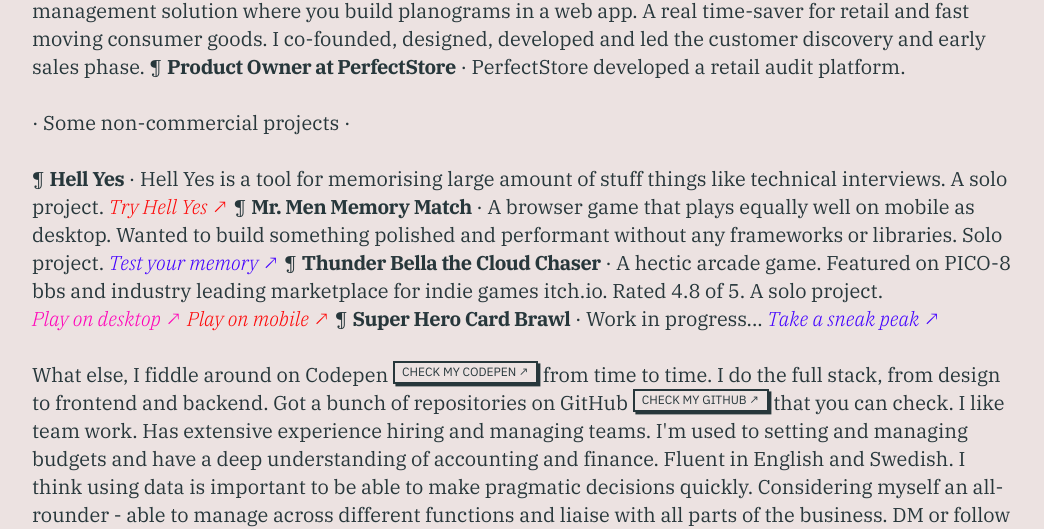
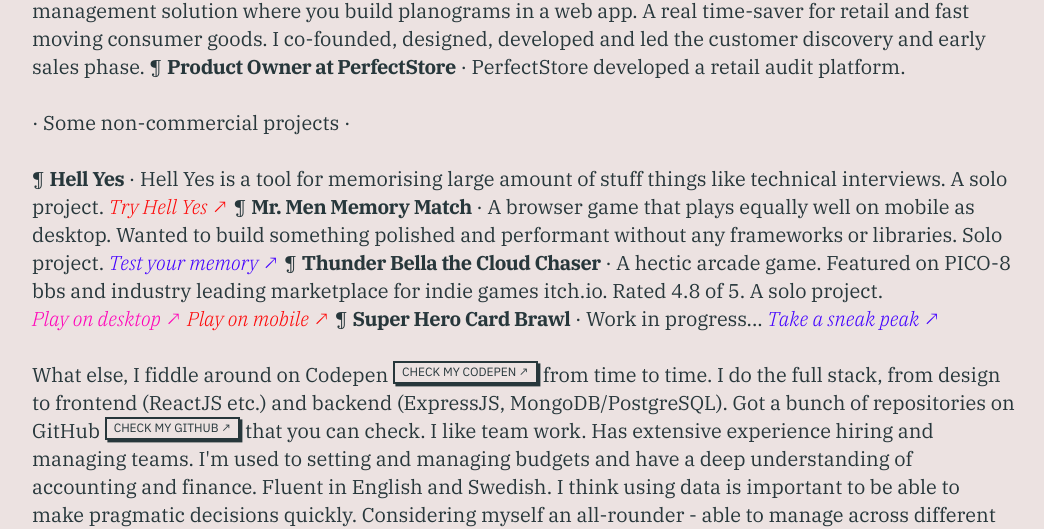
Before and after one commit to evilpaper/evilpaper-website, a plain HTML site: page index.html in a window 1280 px wide. Shown: the part 1579-2108 px from the top of the page, without its empty margins (116-1160 px from the left). Drawn offline with Linux system fonts and the light colour scheme; files whose address does not match are found by name.

Commit message:
Update footer

```diff
--- a/index.html
+++ b/index.html
@@ -285,8 +285,9 @@
             rel="noopener"
             >CHECK MY CODEPEN ↗</a
           >
-          from time to time. I do the full stack, from design to frontend and
-          backend. Got a bunch of repositories on GitHub
+          from time to time. I do the full stack, from design to frontend
+          (ReactJS etc.) and backend (ExpressJS, MongoDB/PostgreSQL). Got a
+          bunch of repositories on GitHub
           <a
             class="contact-link"
             target="_blank"
```
